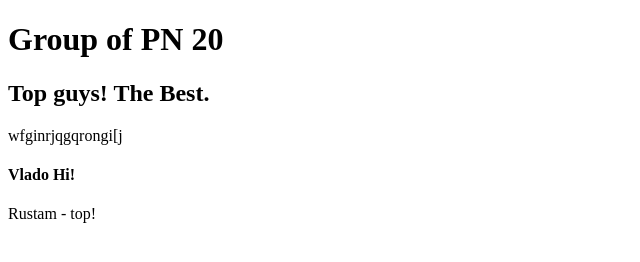
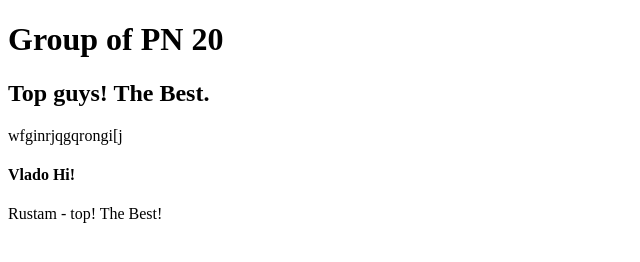
Before and after one commit to Baduga/project, a plain HTML site: page index.html in a window 1280 px wide. Shown: the full height of the page, 0-640 px from the left. Drawn offline with Linux system fonts and the light colour scheme.

Commit message:
Update index.html

```diff
--- a/index.html
+++ b/index.html
@@ -10,6 +10,6 @@
 	<h2>Top guys! The Best.</h2>
 	wfginrjqgqrongi[j
 	<h4>Vlado Hi!</h4>
-	Rustam - top!
+	Rustam - top! The Best!
 </body>
 </html>
```
